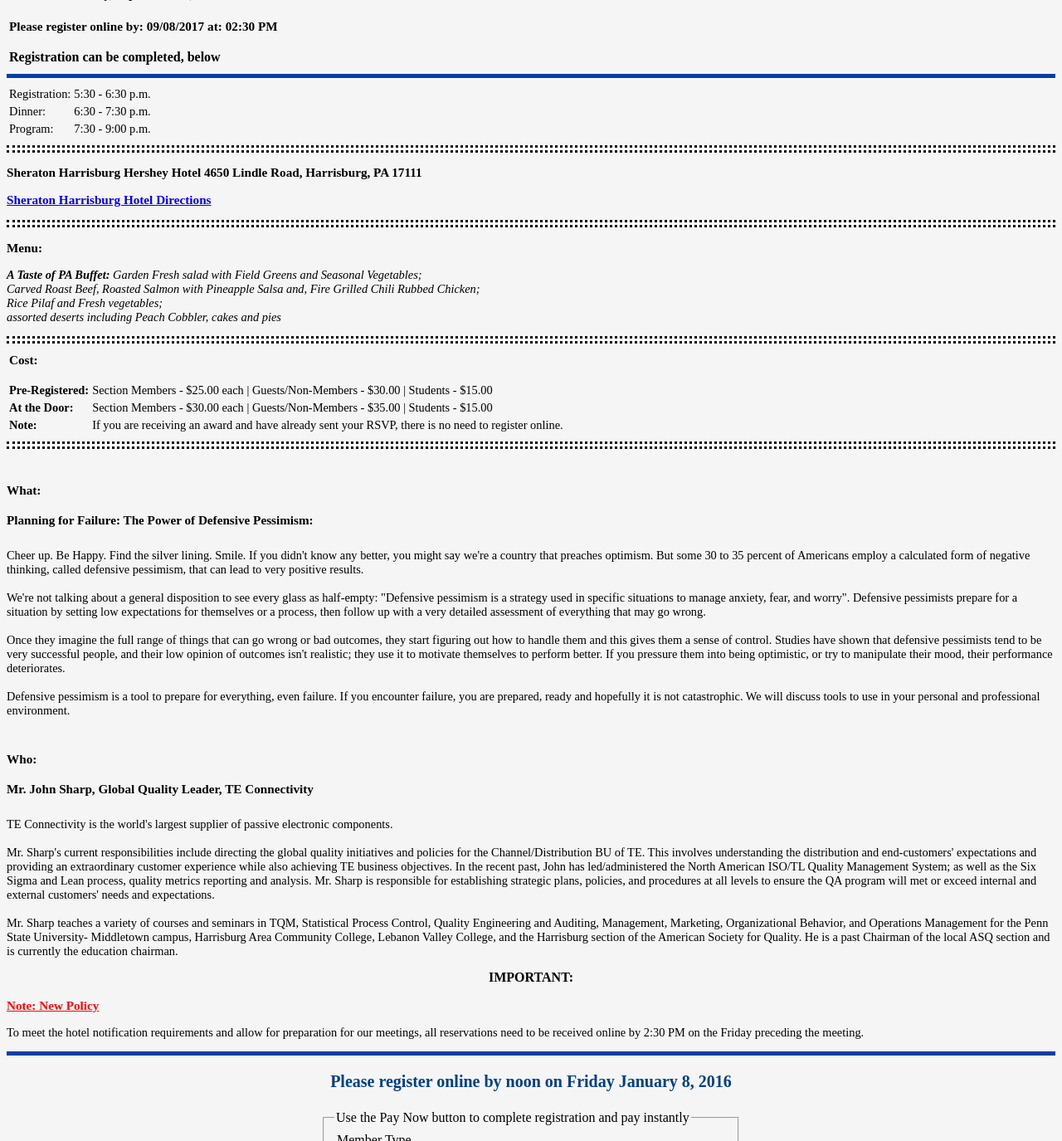
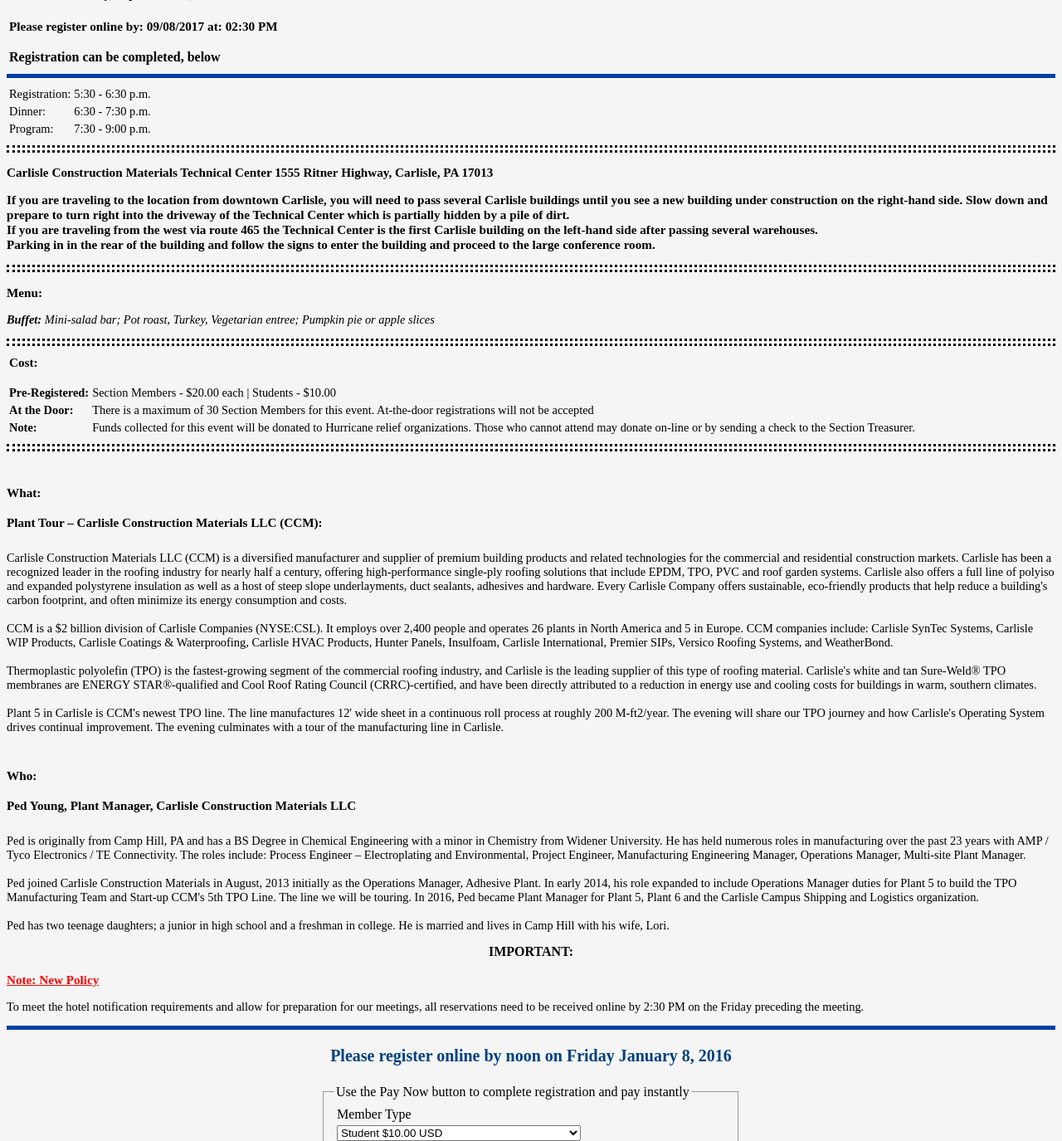
Before and after one commit to asqh0322/ASQ-Website, a PHP site: page /dinnermeetings.php in a window 1280 px wide. Shown: the part 561-1936 px from the top of the page at 83% size. Run offline with PHP 8.4, Linux system fonts and the light colour scheme; some libraries are stand-ins or nearby versions.

Commit message:
October Plant Tour add to index.php and dinnermeetings.php

```diff
--- a/dinnermeetings.php
+++ b/dinnermeetings.php
@@ -38,68 +38,52 @@ xmlns="http://www.w3.org/TR/REC-html40">
 
 <hr class=dash />
 
-<h3> Sheraton Harrisburg Hershey Hotel 4650 Lindle Road, Harrisburg, PA 17111</h3>
+<h3> 	Carlisle Construction Materials Technical Center 1555 Ritner Highway, Carlisle, PA 17013</h3>
 
-<h3><a href="http://www.sheratonharrisburghershey.com/directions" target="_blank">Sheraton Harrisburg Hotel Directions</a></h3>
+<h3>If you are traveling to the location from downtown Carlisle, you will need to pass several Carlisle buildings until you see a new building under construction on the right-hand side. Slow down and prepare to turn right into the driveway of the Technical Center which is partially hidden by a pile of dirt.
+</br>If you are traveling from the west via route 465 the Technical Center is the first Carlisle building on the left-hand side after passing several warehouses.
+</br>Parking in in the rear of the building and follow the signs to enter the building and proceed to the large conference room.
+</h3>
 
 <hr class=dash \>
 
 <h3>Menu:</h3>
-<p class=emphasis><strong>A Taste of PA Buffet:</strong> Garden Fresh salad with Field Greens and Seasonal Vegetables;
-<br/>Carved Roast Beef, Roasted Salmon with Pineapple Salsa and, Fire Grilled Chili Rubbed Chicken;
-<br/>Rice Pilaf and Fresh vegetables;
-<br/>assorted deserts including Peach Cobbler, cakes and pies
+<p class=emphasis><strong>Buffet:</strong> Mini-salad bar; Pot roast, Turkey, Vegetarian entree; Pumpkin pie or apple slices
 </p>
 
 <hr class=dash />
 
 <table><th><h3>Cost:</h3></th>
 
-<tr class=general><td class=bold>Pre-Registered:</td><td class=bottom>Section Members - $25.00 each | Guests/Non-Members - $30.00 | Students - $15.00</td></tr>
-<tr class=general><td class=bold>At the Door:</td><td class = bottom>Section Members - $30.00 each | Guests/Non-Members - $35.00 | Students - $15.00</td></tr>
-<tr class=general><td class=bold>Note:</td><td class = bottom>If you are receiving an award and have already sent your RSVP, there is no need to register online.</td></tr>
+<tr class=general><td class=bold>Pre-Registered:</td><td class=bottom>Section Members - $20.00 each | Students - $10.00</td></tr>
+<tr class=general><td class=bold>At the Door:</td><td class = bottom>There is a maximum of 30 Section Members for this event.  At-the-door registrations will not be accepted</td></tr>
+<tr class=general><td class=bold>Note:</td><td class = bottom>Funds collected for this event will be donated to Hurricane relief organizations.  Those who cannot attend may donate on-line or by sending a check to the Section Treasurer.
+
+</td></tr>
 </table>
 
 <hr class=dash />
 
-<h5>What:</br></br>Planning for Failure: The Power of Defensive Pessimism:</h5>
+<h5>What:</br></br>Plant Tour – Carlisle Construction Materials LLC (CCM):</h5>
 
-<p class=general>Cheer up. Be Happy. Find the silver lining. Smile. If you didn't know any better, you might say we're a country
-that preaches optimism. But some 30 to 35 percent of Americans employ a calculated form of negative thinking,
-called defensive pessimism, that can lead to very positive results.
+<p class=general>Carlisle Construction Materials LLC (CCM) is a diversified manufacturer and supplier of premium building products and related technologies for the commercial and residential construction markets. Carlisle has been a recognized leader in the roofing industry for nearly half a century, offering high-performance single-ply roofing solutions that include EPDM, TPO, PVC and roof garden systems. Carlisle also offers a full line of polyiso and expanded polystyrene insulation as well as a host of steep slope underlayments, duct sealants, adhesives and hardware. Every Carlisle Company offers sustainable, eco-friendly products that help reduce a building's carbon footprint, and often minimize its energy consumption and costs.
 
-<br/><br/>We're not talking about a general disposition to see every glass as half-empty: "Defensive pessimism is a
-strategy used in specific situations to manage anxiety, fear, and worry". Defensive pessimists prepare for a
-situation by setting low expectations for themselves or a process, then follow up with a very detailed assessment
-of everything that may go wrong.
+</br></br>CCM is a $2 billion division of Carlisle Companies (NYSE:CSL). It employs over 2,400 people and operates 26 plants in North America and 5 in Europe. CCM companies include: Carlisle SynTec Systems, Carlisle WIP Products, Carlisle Coatings & Waterproofing, Carlisle HVAC Products, Hunter Panels, Insulfoam, Carlisle International, Premier SIPs, Versico Roofing Systems, and WeatherBond.
 
-<Br/><br/>Once they imagine the full range of things that can go wrong or bad outcomes, they start figuring out how to
-handle them and this gives them a sense of control. Studies have shown that defensive pessimists tend to be
-very successful people, and their low opinion of outcomes isn't realistic; they use it to motivate themselves to
-perform better. If you pressure them into being optimistic, or try to manipulate their mood, their performance
-deteriorates.
+</br></br>Thermoplastic polyolefin (TPO) is the fastest-growing segment of the commercial roofing industry, and Carlisle is the leading supplier of this type of roofing material. Carlisle's white and tan Sure-Weld® TPO membranes are ENERGY STAR®-qualified and Cool Roof Rating Council (CRRC)-certified, and have been directly attributed to a reduction in energy use and cooling costs for buildings in warm, southern climates.
 
-<br/><br/>Defensive pessimism is a tool to prepare for everything, even failure. If you encounter failure, you are prepared,
-ready and hopefully it is not catastrophic. We will discuss tools to use in your personal and professional
-environment.
+</br></br>Plant 5 in Carlisle is CCM's newest TPO line. The line manufactures 12' wide sheet in a continuous roll process at roughly 200 M-ft2/year. The evening will share our TPO journey and how Carlisle's Operating System drives continual improvement. The evening culminates with a tour of the manufacturing line in Carlisle.
+
 
 </p>
-<h5>Who:</br></br>Mr. John Sharp, Global Quality Leader, TE Connectivity</h5>
+<h5>Who:</br></br>Ped Young, Plant Manager, Carlisle Construction Materials LLC</h5>
 
-<p class = general>TE Connectivity is the world's largest supplier of passive electronic components.
-<br/><br/>Mr. Sharp's current responsibilities include directing the global quality initiatives and policies for the
-Channel/Distribution BU of TE. This involves understanding the distribution and end-customers' expectations
-and providing an extraordinary customer experience while also achieving TE business objectives. In the recent
-past, John has led/administered the North American ISO/TL Quality Management System; as well as the Six
-Sigma and Lean process, quality metrics reporting and analysis. Mr. Sharp is responsible for establishing
-strategic plans, policies, and procedures at all levels to ensure the QA program will met or exceed internal and
-external customers' needs and expectations.
+<p class = general>Ped is originally from Camp Hill, PA and has a BS Degree in Chemical Engineering with a minor in Chemistry from Widener University. He has held numerous roles in manufacturing over the past 23 years with AMP / Tyco Electronics / TE Connectivity. The roles include: Process Engineer – Electroplating and Environmental, Project Engineer, Manufacturing Engineering Manager, Operations Manager, Multi-site Plant Manager.
 
-<br/><br/>Mr. Sharp teaches a variety of courses and seminars in TQM, Statistical Process Control, Quality Engineering
-and Auditing, Management, Marketing, Organizational Behavior, and Operations Management for the Penn
-State University- Middletown campus, Harrisburg Area Community College, Lebanon Valley College, and the
-Harrisburg section of the American Society for Quality. He is a past Chairman of the local ASQ section and is
-currently the education chairman.
+</br></br>Ped joined Carlisle Construction Materials in August, 2013 initially as the Operations Manager, Adhesive Plant. In early 2014, his role expanded to include Operations Manager duties for Plant 5 to build the TPO Manufacturing Team and Start-up CCM's 5th TPO Line. The line we will be touring. In 2016, Ped became Plant Manager for Plant 5, Plant 6 and the Carlisle Campus Shipping and Logistics organization.
+
+</br></br>Ped has two teenage daughters; a junior in high school and a freshman in college.  He is married and lives in Camp Hill with his wife, Lori.
+
 
 </p>
 <h2>IMPORTANT:</h2>
@@ -120,11 +104,11 @@ currently the education chairman.
 <input type="hidden" name="hosted_button_id" value="5A7HMMV3WC46Y">
 <table>
 <tr><td><input type="hidden" name="on0" value="Member Type">Member Type</td></tr><tr><td><select name="os0">
-	<option value="Non ASQ Harrisburg Section Member / Guest">Non ASQ Harrisburg Section Member / Guest $30.00 USD</option>
-	<option value="Student">Student $15.00 USD</option>
-	<option value="ASQ Harrisburg Section Member">ASQ Harrisburg Section Member $25.00 USD</option>
+	<option value="Student">Student $10.00 USD</option>
+	<option value="ASQ Harrisburg Section Member">ASQ Harrisburg Section Member $20.00 USD</option>
 </select> </td></tr>
 </table>
+<!--<option value="Non ASQ Harrisburg Section Member / Guest">Non ASQ Harrisburg Section Member / Guest $30.00 USD</option>-->
 <input type="hidden" name="currency_code" value="USD">
 <input id="payBtn" type="image" src="https://www.paypalobjects.com/en_US/i/btn/btn_cart_LG.gif" border="0" name="submit" alt="PayPal - The safer, easier way to pay online!">
 <img alt="" border="0" src="https://www.paypalobjects.com/en_US/i/scr/pixel.gif" width="1" height="1">
--- a/index.php
+++ b/index.php
@@ -23,8 +23,8 @@
 <h2>Upcoming Chapter Programs:</h2>
 <br>
 <p class="info_header">Next Dinner Meeting<br>
-September 13, 2017</p>
-<p class="info_table">Planning for Failure: The Power of Defensive Pessimism</p>
+October 11, 2017</p>
+<p class="info_table">Plant Tour – Carlisle Construction Materials LLC (CCM)</p>
 <div class="navigator">
 <p class="tablebutton"><a href="dinnermeetings.php">Click for Details</a></p>
 </div>
```
